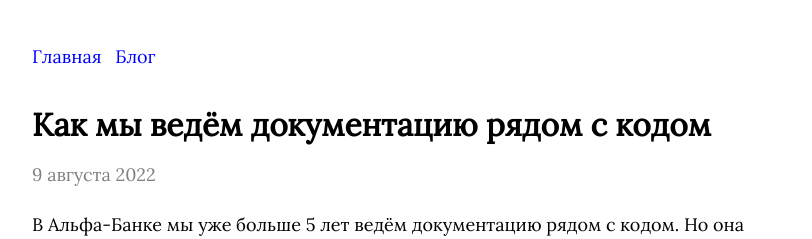
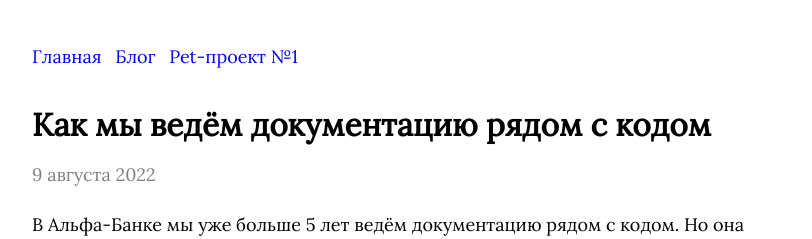
Before and after one commit to alobzov/blog, a Jekyll site: the page built from index.html, in a window 1280 px wide and 900 px high. Shown: the top 239 px of the window, without its empty margins (233-1045 px from the left). Built offline with Jekyll 4.4.1, drawn with Linux system fonts in a browser that asks for light colours.

Commit message:
feat: add predict pet-project menu item

```diff
--- a/_layouts/default.html
+++ b/_layouts/default.html
@@ -21,6 +21,17 @@
             <li>
               <a href="/blog/" title="Постов: {{ site.posts.size }} шт.">Блог</a>
             </li>
+            <li>
+              <a href="/predict/" title="Модуль predict для разработки расписания проекта">Pet-проект №1</a>
+            </li>
+            <!--
+            <li>
+              <a href="/SurveyDemoBot/" title="Бот для проведения опросов через Telegram">Pet-проект №2</a>
+            </li>
+            <li>
+              <a href="/SurveyDemoBot/" title="Материалы курса 'Docs as Code: пишем тексты как код' на Stepik">Pet-проект №3</a>
+            </li>
+            -->
           </ul>
         </nav>
       </header>
```
